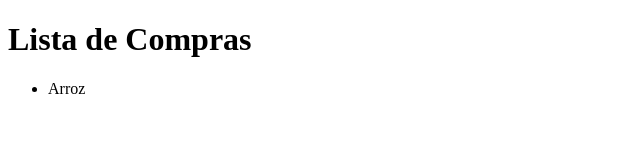
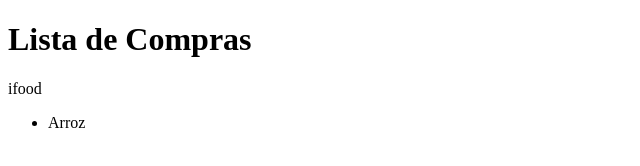
Before and after one commit to Maysrs/Nova-Tarefa, a plain HTML site: page index.html in a window 1280 px wide. Shown: the whole page, without its empty margins (0-640 px from the left). Drawn offline with Linux system fonts and the light colour scheme.

Commit message:
Site com menu

```diff
--- a/index.html
+++ b/index.html
@@ -8,6 +8,9 @@
 <body>
     <header>
         <h1>Lista de Compras</h1>
+        <nav>
+            <a hreaf="ifood">ifood</a>
+        </nav>
     </header>
 
     <ul>
```
